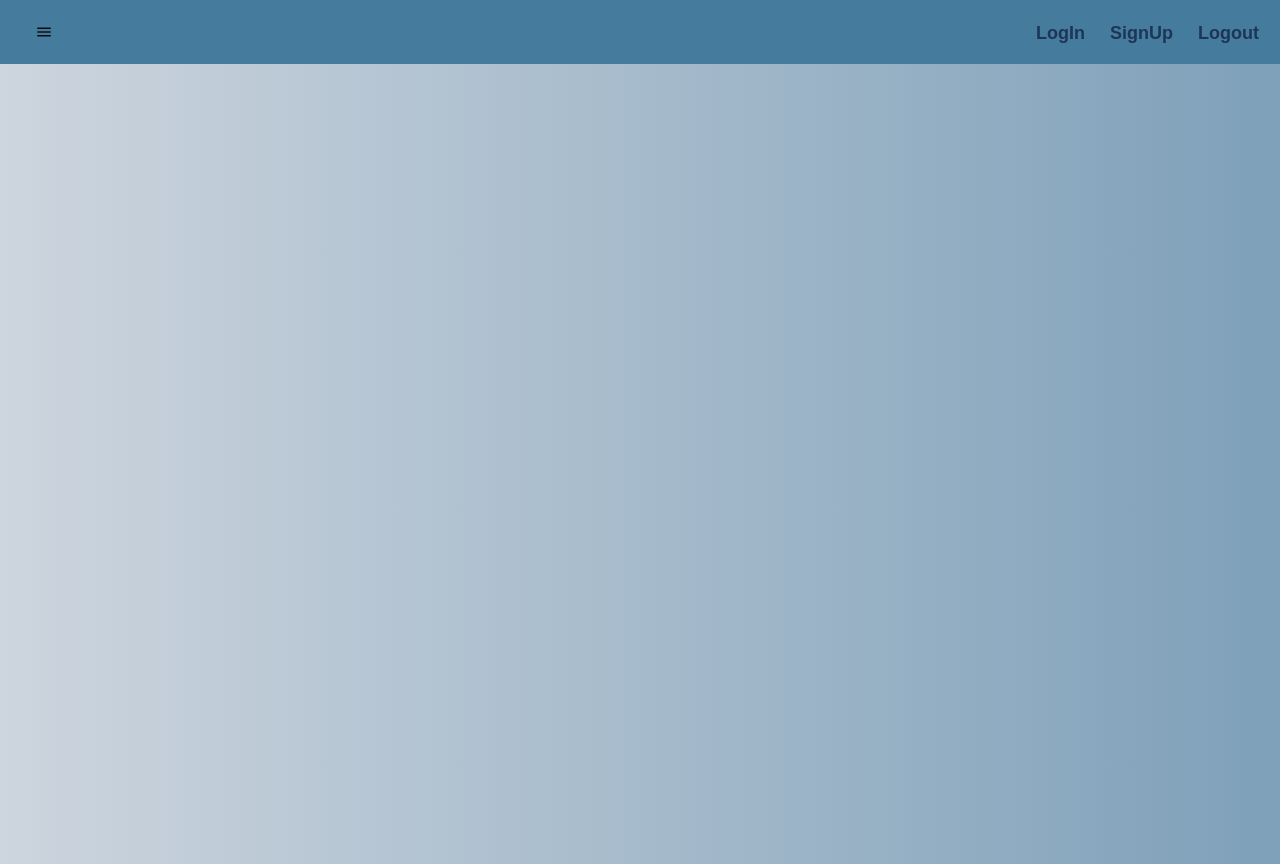
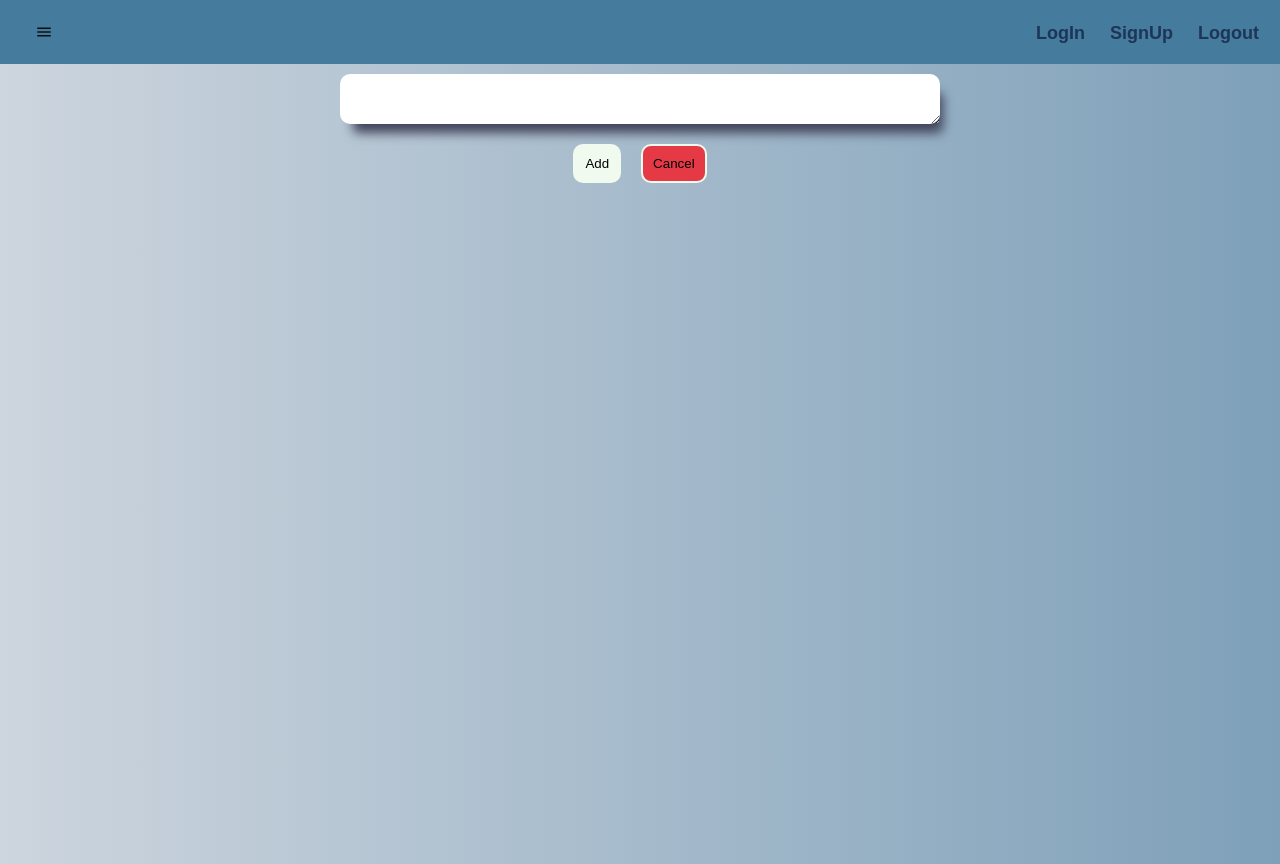
Before and after one commit to tarashevchuk0401/toDoList-Node.js, an Angular app: page /edit-page/1 in a window 1280 px wide. Before the commit this address led to /. Built offline with nearby package versions, Linux system fonts and the light colour scheme; no server answers.

Commit message:
task fetched

```diff
--- a/src/app/app-routing.module.ts
+++ b/src/app/app-routing.module.ts
@@ -1,10 +1,12 @@
 import { NgModule } from '@angular/core';
 import { RouterModule, Routes } from '@angular/router';
 import { TaskList } from './task-list/task-list.component';
+import { EditPageComponent } from './edit-page/edit-page.component';
 
 
 const routes: Routes = [
-  {path: '', component: TaskList}
+  {path: '', component: TaskList},
+  {path: 'edit-page/:id', component: EditPageComponent},
 ];
 
 @NgModule({
--- a/src/app/edit-page/edit-page.component.html
+++ b/src/app/edit-page/edit-page.component.html
@@ -1 +1,7 @@
-<p>edit-page works!</p>
+<div class="wrapper">
+    <textarea class="custom_input " type="text" [value]="currentTask?.description"></textarea>
+    <div class="actions">
+        <button class="button_main">Add</button>
+        <button class="button_main cancel">Cancel</button>
+    </div>
+</div>
--- a/src/app/edit-page/edit-page.component.scss
+++ b/src/app/edit-page/edit-page.component.scss
@@ -0,0 +1,29 @@
+@import '/src/styles.scss';
+
+.wrapper {
+    display: flex;
+    flex-direction: column;
+    align-items: center;
+    flex-grow: 1;
+    justify-content: center;
+}
+
+.actions {
+    display: flex;
+    justify-content: center;
+}
+
+.cancel {
+    background-color: $color_red;
+
+    &:hover {
+        background-color: $color_red;
+        border-color: black;
+    }
+}
+
+textarea{
+    min-width: 320px;
+    width: 50%;
+    max-width: 600px;
+}
--- a/src/app/edit-page/edit-page.component.ts
+++ b/src/app/edit-page/edit-page.component.ts
@@ -1,10 +1,36 @@
-import { Component } from '@angular/core';
+import { Component, OnDestroy, OnInit } from '@angular/core';
+import { ActivatedRoute } from '@angular/router';
+import { Task } from '../shared/models/task.model';
+import { TaskService } from '../shared/services/task.service';
+import { Subscription, switchMap } from 'rxjs';
 
 @Component({
   selector: 'app-edit-page',
   templateUrl: './edit-page.component.html',
   styleUrls: ['./edit-page.component.scss']
 })
-export class EditPageComponent {
+export class EditPageComponent implements OnInit, OnDestroy {
+  currentTaskId: string = '';
+  currentTask: Task | undefined;
+  private routeSubscription = new Subscription;
+
+  constructor(private activatedRoute: ActivatedRoute, private taskService: TaskService) { }
+
+  ngOnInit(): void {
+    this.routeSubscription = this.activatedRoute.params
+      .pipe(switchMap(params => {
+        this.currentTaskId = params['id'];
+        return this.taskService.getTaskById(this.currentTaskId)
+      }))
+      .subscribe(data => {
+        this.currentTask = data.task
+      })
+  }
+
+  ngOnDestroy(): void {
+    if(this.routeSubscription){
+      this.routeSubscription.unsubscribe();
+    }
+  }
 
 }
--- a/src/app/shared/services/task.service.ts
+++ b/src/app/shared/services/task.service.ts
@@ -8,27 +8,28 @@ import { Task } from '../models/task.model';
 })
 export class TaskService {
 
-  constructor(private http:  HttpClient) { }
+  constructor(private http: HttpClient) { }
 
-  getAllTasks(): Observable<any>{
-   return this.http.get('http://localhost:3000/api/tasks')
+  getAllTasks(): Observable<any> {
+    return this.http.get('http://localhost:3000/api/tasks')
   }
 
-  addTask(description: string, image?: File) : Observable<any>{
+  addTask(description: string, image?: File): Observable<any> {
     const taskData = new FormData();
     taskData.append("description", description);
     // taskData.append("isDOne", false);
-    if(image){
-      taskData.append("image", image , description);
+    if (image) {
+      taskData.append("image", image, description);
     }
     console.log(taskData)
     return this.http.post('http://localhost:3000/api/tasks', taskData)
   }
 
+  getTaskById(id: string){
+    return this.http.get<{message: string, task: Task}>('http://localhost:3000/api/tasks/' + id);
+  }
 
-
-  deleteTask( id: string) : Observable<any>{
-    console.log('serv')
+  deleteTask(id: string): Observable<any> {
     return this.http.delete('http://localhost:3000/api/tasks/' + id);
   }
 }
--- a/src/app/task-list/task-list.component.html
+++ b/src/app/task-list/task-list.component.html
@@ -1,9 +1,7 @@
 <div class="wrapper">
     <form class="add" [formGroup]="form" (submit)="addNewTask()">
-        <input type="text" formControlName="description">
+        <input class="custom_input" type="text" formControlName="description">
         <div>
-            <input  type="file" #filePicker (change)="onImagePicked($event)">
-            <button class="button_main" type="button" (click)="filePicker.click()">Pick image</button>
             <button class="button_main" type="submit">Add New </button>
         </div>
     </form>
@@ -13,7 +11,7 @@
             <li class="task_card">
                 <div class="text">{{task.description}} </div>
                 <div>
-                    <button class="button_main">Edit</button>
+                    <button class="button_main" routerLink="/edit-page/{{task.id}}">Edit</button>
                     <button class="button_main" (click)="deleteTask(task.id!)">Delete </button>
                 </div>
             </li>
--- a/src/app/task-list/task-list.component.scss
+++ b/src/app/task-list/task-list.component.scss
@@ -1,3 +1,5 @@
+@import '/src/styles.scss';
+
 .wrapper{
     display: flex;
     flex-direction: column;
--- a/src/styles.scss
+++ b/src/styles.scss
@@ -41,7 +41,10 @@ $color_extra_dark_blue: #1d3557;
     }
 }
 
-input {
+.custom_input {
+    min-width: 320px;
+    width: 50%;
+    max-width: 600px;
     margin: 10px;
     border: none;
     border-radius: 10px;
```
Also changed, not shown: 1 other file (tests, documents, lock files or other folders).
